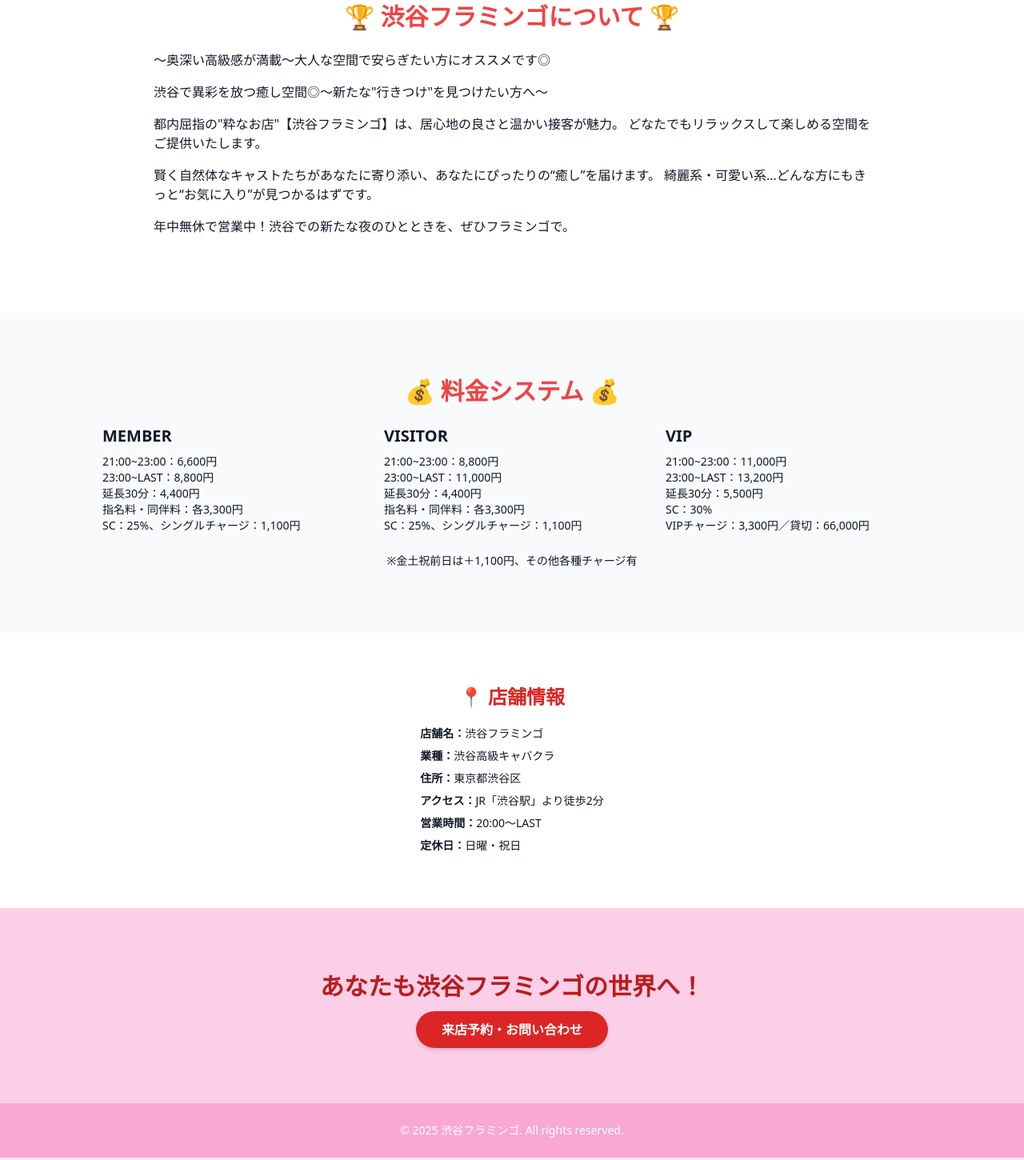
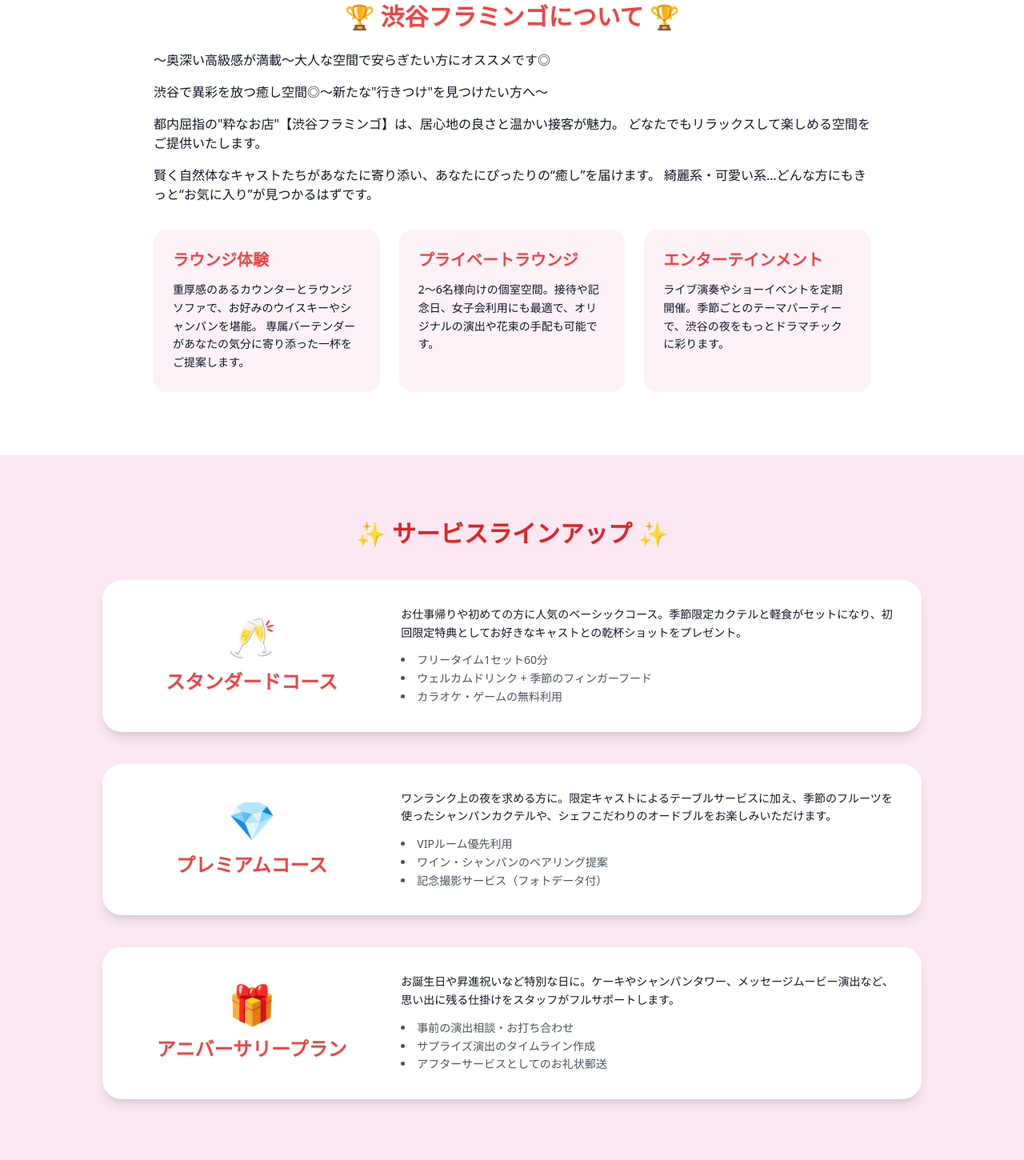
Before and after one commit to Taka2929/taka_test, a plain HTML site: page index.html in a window 1280 px wide. Shown: the part 1065-2515 px from the top of the page at 80% size. Drawn offline with nearby package versions, Linux system fonts and the light colour scheme.

Commit message:
Enhance service descriptions on homepage

```diff
--- a/index.html
+++ b/index.html
@@ -35,9 +35,77 @@
       <p class="mb-4">渋谷で異彩を放つ癒し空間◎〜新たな"行きつけ"を見つけたい方へ〜</p>
       <p class="mb-4">都内屈指の"粋なお店"【渋谷フラミンゴ】は、居心地の良さと温かい接客が魅力。
         どなたでもリラックスして楽しめる空間をご提供いたします。</p>
-      <p class="mb-4">賢く自然体なキャストたちがあなたに寄り添い、あなたにぴったりの“癒し”を届けます。
+      <p class="mb-8">賢く自然体なキャストたちがあなたに寄り添い、あなたにぴったりの“癒し”を届けます。
         綺麗系・可愛い系…どんな方にもきっと“お気に入り”が見つかるはずです。</p>
-      <p class="mb-4">年中無休で営業中！渋谷での新たな夜のひとときを、ぜひフラミンゴで。</p>
+
+      <div class="grid md:grid-cols-3 gap-6 text-sm">
+        <div class="bg-pink-50 p-6 rounded-2xl shadow-sm">
+          <h3 class="text-xl font-semibold text-red-500 mb-3">ラウンジ体験</h3>
+          <p class="leading-relaxed">重厚感のあるカウンターとラウンジソファで、お好みのウイスキーやシャンパンを堪能。
+            専属バーテンダーがあなたの気分に寄り添った一杯をご提案します。</p>
+        </div>
+        <div class="bg-pink-50 p-6 rounded-2xl shadow-sm">
+          <h3 class="text-xl font-semibold text-red-500 mb-3">プライベートラウンジ</h3>
+          <p class="leading-relaxed">2〜6名様向けの個室空間。接待や記念日、女子会利用にも最適で、オリジナルの演出や花束の手配も可能です。</p>
+        </div>
+        <div class="bg-pink-50 p-6 rounded-2xl shadow-sm">
+          <h3 class="text-xl font-semibold text-red-500 mb-3">エンターテインメント</h3>
+          <p class="leading-relaxed">ライブ演奏やショーイベントを定期開催。季節ごとのテーマパーティーで、渋谷の夜をもっとドラマチックに彩ります。</p>
+        </div>
+      </div>
+    </div>
+  </section>
+
+  <!-- サービス紹介セクション -->
+  <section class="bg-pink-100 py-20 px-6">
+    <div class="max-w-5xl mx-auto">
+      <h2 class="text-3xl font-bold mb-10 text-center text-red-600">✨ サービスラインアップ ✨</h2>
+      <div class="space-y-10">
+        <div class="md:flex md:items-center md:space-x-8 bg-white rounded-3xl shadow-lg p-8">
+          <div class="md:w-1/3 text-center mb-6 md:mb-0">
+            <p class="text-5xl mb-4">🥂</p>
+            <h3 class="text-2xl font-semibold text-red-500">スタンダードコース</h3>
+          </div>
+          <div class="md:w-2/3 text-sm leading-relaxed">
+            <p class="mb-3">お仕事帰りや初めての方に人気のベーシックコース。季節限定カクテルと軽食がセットになり、初回限定特典としてお好きなキャストとの乾杯ショットをプレゼント。</p>
+            <ul class="list-disc list-inside text-gray-600">
+              <li>フリータイム1セット60分</li>
+              <li>ウェルカムドリンク + 季節のフィンガーフード</li>
+              <li>カラオケ・ゲームの無料利用</li>
+            </ul>
+          </div>
+        </div>
+
+        <div class="md:flex md:items-center md:space-x-8 bg-white rounded-3xl shadow-lg p-8">
+          <div class="md:w-1/3 text-center mb-6 md:mb-0">
+            <p class="text-5xl mb-4">💎</p>
+            <h3 class="text-2xl font-semibold text-red-500">プレミアムコース</h3>
+          </div>
+          <div class="md:w-2/3 text-sm leading-relaxed">
+            <p class="mb-3">ワンランク上の夜を求める方に。限定キャストによるテーブルサービスに加え、季節のフルーツを使ったシャンパンカクテルや、シェフこだわりのオードブルをお楽しみいただけます。</p>
+            <ul class="list-disc list-inside text-gray-600">
+              <li>VIPルーム優先利用</li>
+              <li>ワイン・シャンパンのペアリング提案</li>
+              <li>記念撮影サービス（フォトデータ付）</li>
+            </ul>
+          </div>
+        </div>
+
+        <div class="md:flex md:items-center md:space-x-8 bg-white rounded-3xl shadow-lg p-8">
+          <div class="md:w-1/3 text-center mb-6 md:mb-0">
+            <p class="text-5xl mb-4">🎁</p>
+            <h3 class="text-2xl font-semibold text-red-500">アニバーサリープラン</h3>
+          </div>
+          <div class="md:w-2/3 text-sm leading-relaxed">
+            <p class="mb-3">お誕生日や昇進祝いなど特別な日に。ケーキやシャンパンタワー、メッセージムービー演出など、思い出に残る仕掛けをスタッフがフルサポートします。</p>
+            <ul class="list-disc list-inside text-gray-600">
+              <li>事前の演出相談・お打ち合わせ</li>
+              <li>サプライズ演出のタイムライン作成</li>
+              <li>アフターサービスとしてのお礼状郵送</li>
+            </ul>
+          </div>
+        </div>
+      </div>
     </div>
   </section>
 
```
